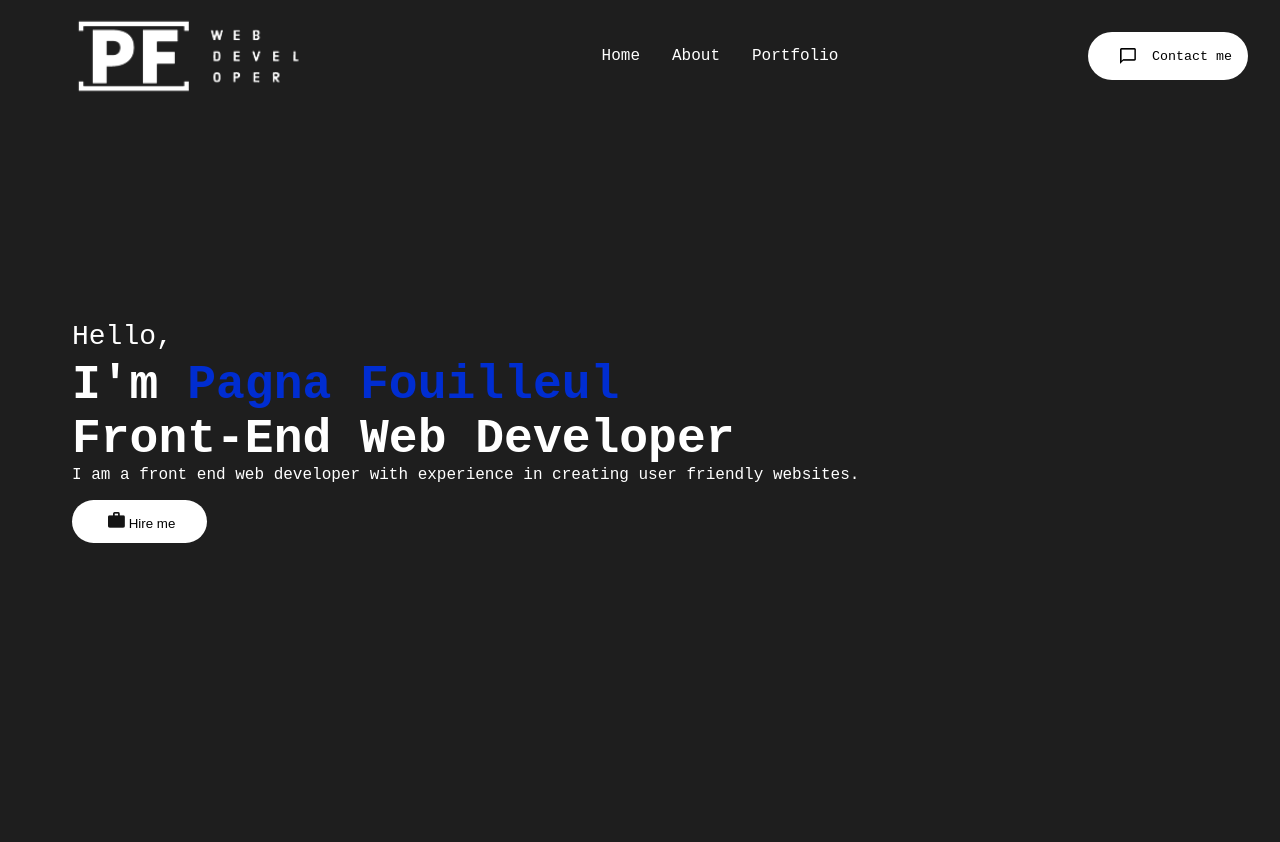
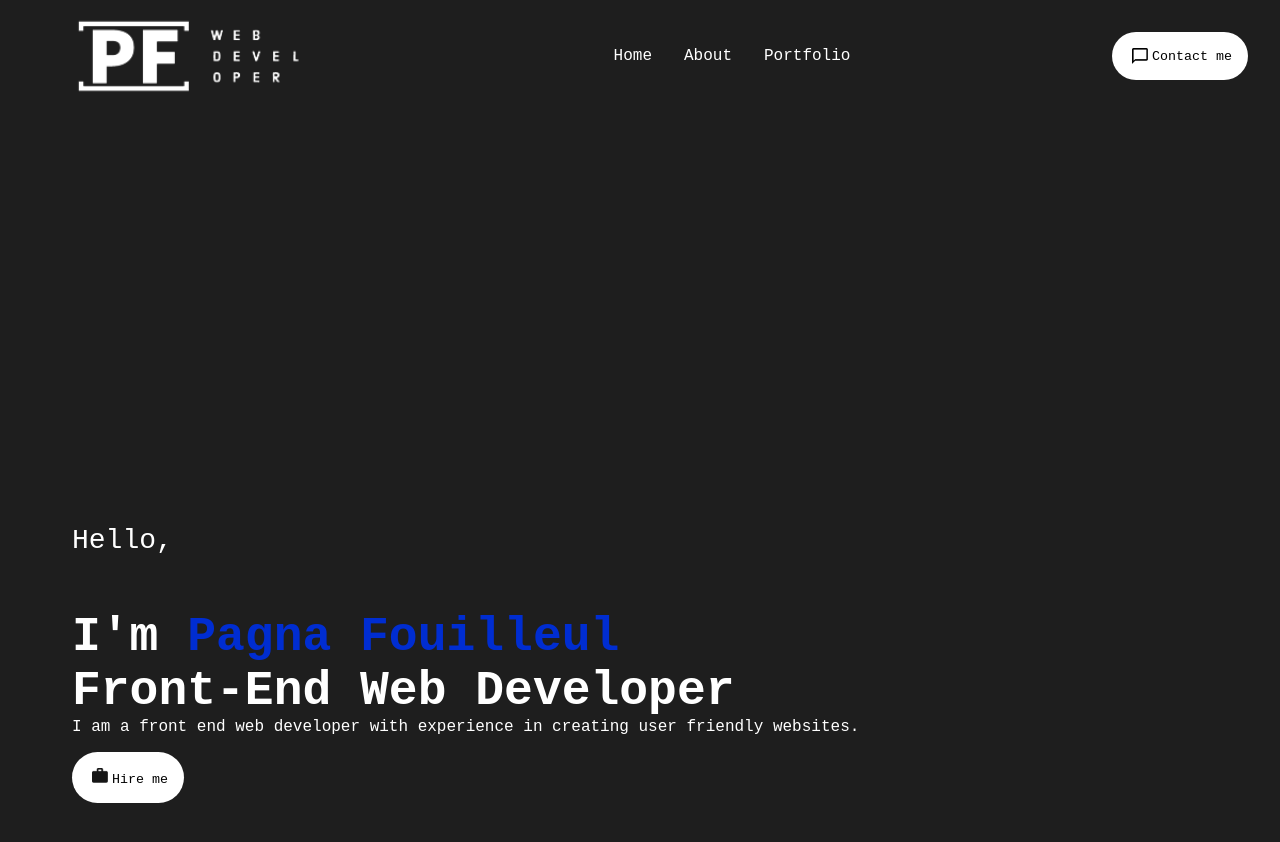
Before and after one commit to rasmeipagna/portfolio-test, a React (Create React App) app: page / in a window 1280 px wide. Shown: the top 842 px of the page. Built offline with nearby package versions, Linux system fonts and the light colour scheme.

Commit message:
update transition ease-out

```diff
--- a/src/components/Intro/intro.css
+++ b/src/components/Intro/intro.css
@@ -20,6 +20,7 @@
     padding: 2rem;
     font-size:3rem;
     font-weight:700;
+    display:flex;
     flex-direction:column;
     justify-content: center;
 }
@@ -37,12 +38,20 @@
 .btn{
     background: white;
     margin:1rem 0;
-    padding:0.75rem 2rem;
+    padding:1rem 1rem;
     border :none;
     border-radius: 2rem;
+    font-family: 'Courier New', Courier, monospace;
+    cursor:pointer;
+    transition: all 0.5s ease-out;
+}
+.btn:hover{
+    background: #002dd1;
+    color:white;
+
 }
 .btnImg{
     object-fit:cover;
     margin:0 0.25rem;
-    height:1rem;
+    width:1rem;
 }
--- a/src/components/Navbar/navbar.css
+++ b/src/components/Navbar/navbar.css
@@ -25,6 +25,7 @@
     margin: 1rem;
 }
 .desktopMenuListItem{
+    transition: all 0.5s ease-out;
     margin: 1rem;
     color:white;
     cursor:pointer;
@@ -50,9 +51,10 @@
     background: white;
     color:black;
     font-family: 'Courier New', Courier, monospace;
+    transition: all 0.5s ease-out;
 }
 .desktopMenuBtn img{
-    margin:0 1rem;
+    margin:0 0.25rem;
     width:1rem;
 }
 .desktopMenuBtn:hover{
```
